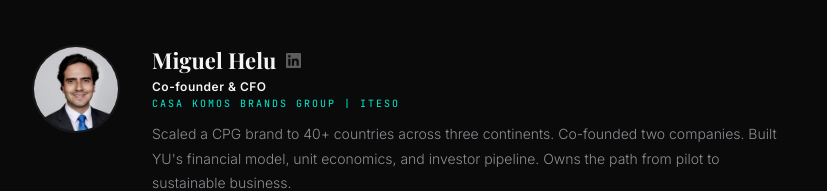
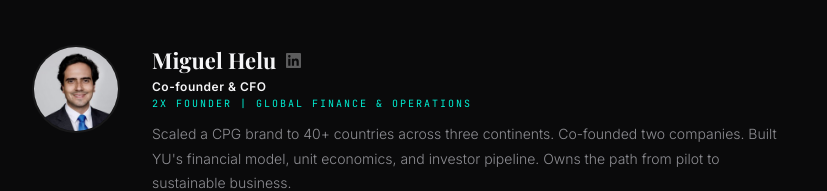
Before and after one commit to odominguez7/yu-site, a plain HTML site: page index.html in a window 1280 px wide. Shown: the part 5317-5508 px from the top of the page, without its empty margins (226-1053 px from the left). Drawn offline with nearby package versions, Linux system fonts and the light colour scheme.

Commit message:
Miguel tagline: lead with track record not company names
Co-Authored-By: Claude Opus 4.6 (1M context) <noreply@anthropic.com>

```diff
--- a/index.html
+++ b/index.html
@@ -383,7 +383,7 @@
           <a href="https://www.linkedin.com/in/miguel-helu-a3341b186" target="_blank" rel="noopener" class="tl"><svg xmlns="http://www.w3.org/2000/svg" viewBox="0 0 24 24"><path d="M20.447 20.452h-3.554v-5.569c0-1.328-.027-3.037-1.852-3.037-1.853 0-2.136 1.445-2.136 2.939v5.667H9.351V9h3.414v1.561h.046c.477-.9 1.637-1.85 3.37-1.85 3.601 0 4.267 2.37 4.267 5.455v6.286zM5.337 7.433a2.062 2.062 0 01-2.063-2.065 2.064 2.064 0 112.063 2.065zm1.782 13.019H3.555V9h3.564v11.452zM22.225 0H1.771C.792 0 0 .774 0 1.729v20.542C0 23.227.792 24 1.771 24h20.451C23.2 24 24 23.227 24 22.271V1.729C24 .774 23.2 0 22.222 0h.003z"/></svg></a>
         </div>
         <div class="tr">Co-founder & CFO</div>
-        <div class="tinst">Casa Komos Brands Group | ITESO</div>
+        <div class="tinst">2x Founder | Global Finance & Operations</div>
         <p class="tb">Scaled a CPG brand to 40+ countries across three continents. Co-founded two companies. Built YU's financial model, unit economics, and investor pipeline. Owns the path from pilot to sustainable business.</p>
       </div>
     </div>
```
